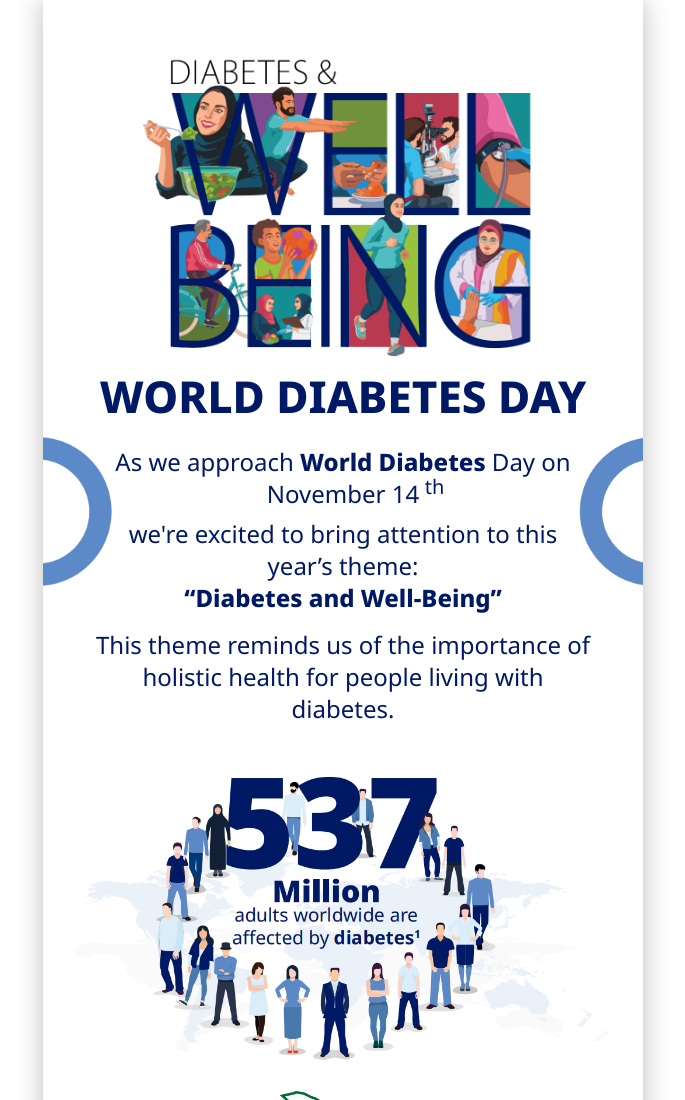
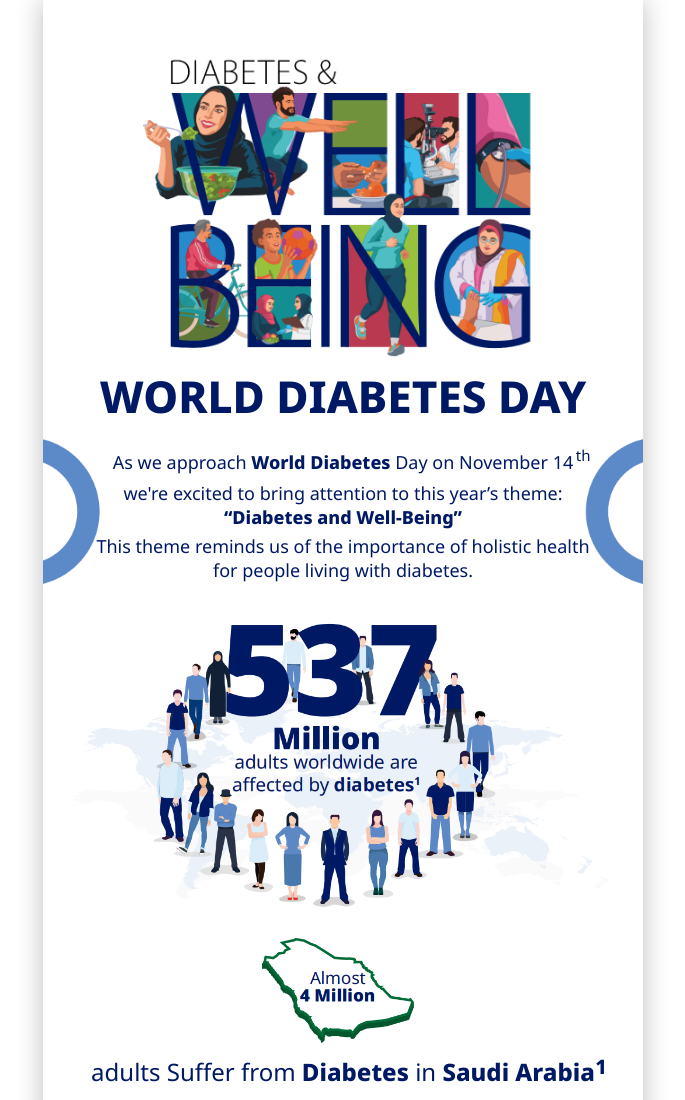
Before and after one commit to showkmahmoud/diabetes_emaile, a plain HTML site: page index.html in a window 1280 px wide. Shown: the top 1100 px of the page, without its empty margins (297-982 px from the left). Drawn offline with Linux system fonts and the light colour scheme.

Commit message:
BF: handling the header data

```diff
--- a/index.html
+++ b/index.html
@@ -69,10 +69,10 @@
         position: absolute;
       }
       .left-img {
-        left: -85px;
+        left: -97px;
       }
       .right-img {
-        right: 20px;
+        right: 14px;
       }
 
       .two-cols-data {
@@ -159,7 +159,7 @@
                   <table class="item">
                     <tr>
                       <td style="position: relative; z-index: 1">
-                        <p style="font-size: 24px; margin-bottom: 15px">
+                        <p style="font-size: 18px; margin-bottom: 5px">
                           As we approach
                           <span class="bolder"> World Diabetes</span> Day on
                           November 14
@@ -167,19 +167,32 @@
                             style="
                               margin-top: -39px;
                               display: block;
-                              width: 63%;
+                              width: 3%;
                               margin-left: auto;
                             "
                             >th</small
                           >
                         </p>
-                        <p style="font-size: 24px; margin-bottom: 15px">
+                        <p
+                          style="
+                            font-size: 18px;
+                            margin-bottom: 0px;
+                            line-height: 24px;
+                          "
+                        >
                           we're excited to bring attention to this year’s theme:
                           <span style="display: block" class="bolder"
                             >“Diabetes and Well-Being”</span
                           >
                         </p>
-                        <p style="font-size: 24px; margin-bottom: 15px">
+                        <p
+                          style="
+                            font-size: 18px;
+                            margin-top: 5px;
+                            margin-bottom: 5px;
+                            line-height: 24px;
+                          "
+                        >
                           This theme reminds us of the importance of holistic
                           health for people living with diabetes.
                         </p>
```
